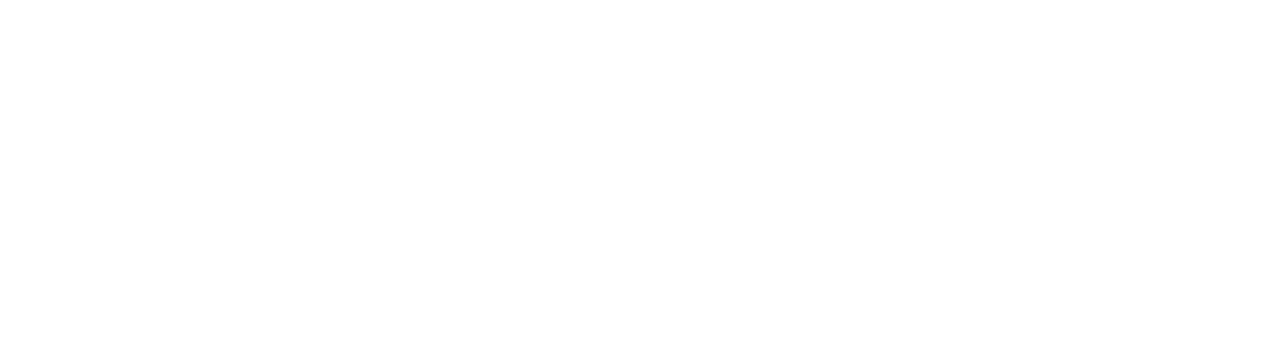
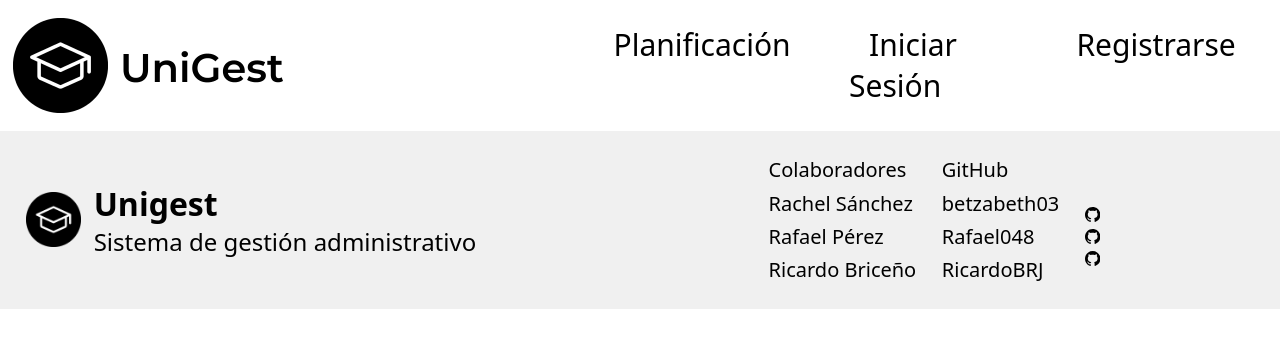
Before and after one commit to betzabeth03/UniGest, a React (Create React App) app in the folder fronted/: page /FormActivitiesAdd in a window 1280 px wide. Before the commit this address had no page. Shown: the top 348 px of the page. Built offline with nearby package versions, Linux system fonts and the light colour scheme.

Commit message:
Header modificaciones

```diff
--- a/fronted/src/components/FormLogin.jsx
+++ b/fronted/src/components/FormLogin.jsx
@@ -25,6 +25,7 @@
   }
   return (
     <div>
+      <div className='buildLogin'>
           <div className='imageLogin'>
               <img src={logoSolo} alt="logoSolo" width='40%'/>
           </div>
@@ -40,6 +41,10 @@
               <a href="RegisterUser"> Registrarse</a>
               </p>
           </form>
+          <div className='nameLogin'>
+              Unigest
+          </div>
+      </div>
     </div>
   )
 }
--- a/fronted/src/components/Header.jsx
+++ b/fronted/src/components/Header.jsx
@@ -2,21 +2,37 @@
 import img from '../assets/logo.png'
 import '../css/Header.css'
 
-export default function Header({active}) {
+export default function Header({landing, active, formAddAct}) {
   return (
     <div>
         <header className='header'>
             <div className='logo'>
                 <img src={img} alt="logoImg" />
             </div>
-            <ul className='links'>
-                <li><a href="s" className='link'>Planificación</a></li>
-               {active?null:<li><a href="RegisterUser" className='link'>Registrarse</a></li>}
 
-                { active ? <li><a href="s" className='link'>Actividades</a></li> : null }
-                { active ? <li><a href="s" className='link'>Inicio</a></li> : null}
-                { active ? <li><a href="s" className='link'>Cerrar Sesión</a></li> :<li><a href="Login" className='link'>Iniciar Sesión</a></li>}
-            </ul>
+            {
+              landing ?
+              <ul className='links'>
+               { active ? <li><a href="/" className={landing ? 'link active' : 'link'}>Inicio</a></li> : null}
+               { active ? <li><a href="s" className='link'>Actividades</a></li> : null }
+               <li><a href="s" className='link'>Planificación</a></li>
+               { active ? <li><a href="s" className='link'>Cerrar Sesión</a></li> :<li><a href="Login" className='link'>Iniciar Sesión</a></li>}
+              {active?null:<li><a href="RegisterUser" className='link'>Registrarse</a></li>}
+           </ul> : null
+            }
+
+            {
+              formAddAct ?
+              <ul className='links'>
+               { active ? <li><a href="/" className='link active'>Inicio</a></li> : null}
+               { active ? <li><a href="s" className='link'>Actividades</a></li> : null }
+               <li><a href="s" className='link'>Planificación</a></li>
+               { active ? <li><a href="s" className='link'>Cerrar Sesión</a></li> :<li><a href="Login" className='link'>Iniciar Sesión</a></li>}
+              {active?null:<li><a href="RegisterUser" className='link'>Registrarse</a></li>}
+           </ul> : null
+            }
+
+
         </header>
     </div>
   )
--- a/fronted/src/css/FormLogin.css
+++ b/fronted/src/css/FormLogin.css
@@ -2,13 +2,23 @@
     display: flex;
     flex-direction: column;
     width: 30vw;
-    height: 70vh;
+    height: 60vh;
     gap: 2vw;
-    padding: 2vw;
-    border-radius: 30px;
-    background-color: rgba(255, 255, 255, 0.753);
+    padding: 1vw;
     justify-content: center;
     align-items: center;
+}
+
+.buildLogin{
+    background-color: rgba(255, 255, 255, 0.753);
+    padding: 1vw;
+    border-radius: 30px;
+}
+
+.nameLogin{
+    font-size: 36px;
+    font-weight: bolder;
+    text-align: center;
 }
 
 .inputLogin{
--- a/fronted/src/css/Header.css
+++ b/fronted/src/css/Header.css
@@ -22,6 +22,11 @@
     border-radius: 35px;
 }
 
+.active{
+    background-color: black;
+    color: white;
+}
+
 .link:hover{
     background-color: black;
     color: white;
@@ -35,4 +40,6 @@
     gap: 3vw;
     padding: .9vw;
     font-size: 30px;
+    width: 60%;
+
 }
--- a/fronted/src/index.js
+++ b/fronted/src/index.js
@@ -6,7 +6,7 @@
 import { BrowserRouter, Routes, Route } from 'react-router-dom';
 import RegisterUser from './pages/RegisterUser';
 import Login from './pages/Login';
-
+import FormActivitiesAdd from './pages/FormActivitiesAdd';
 
 const root = ReactDOM.createRoot(document.getElementById('root'));
 root.render(
@@ -15,6 +15,7 @@
       <Route path='/' exact element={<App/>} />
       <Route path='RegisterUser' element={<RegisterUser/>}/>
       <Route path='Login' element={<Login/>}/>
+      <Route path='FormActivitiesAdd' element={<FormActivitiesAdd/>}/>
     </Routes>
   </BrowserRouter>
 );
--- /dev/null
+++ b/fronted/src/pages/FormActivitiesAdd.jsx
@@ -0,0 +1,16 @@
+import React from 'react'
+import Header from '../components/Header'
+import Footer from '../components/Footer'
+
+export default function FormActivitiesAdd() {
+    const formAddAct = true
+  return (
+    <div>
+        <Header formAddAct={formAddAct}/>
+
+        <Footer/>
+
+
+    </div>
+  )
+}
--- a/fronted/src/pages/Landing.jsx
+++ b/fronted/src/pages/Landing.jsx
@@ -7,6 +7,7 @@
 import Cookies from 'js-cookie'
 
 export default  function Landing() {
+  const landing = true
   const token = Cookies.get('jwt')
   const [active, setActive] = useState(null)
   useEffect(()=>{
@@ -24,7 +25,7 @@
   return (
 
     <div className='landing'>
-        <Header active={active}/>
+        <Header active={active} landing={landing}/>
     <p> {active} </p>
         <section className='mainLanding'>
             <TextBox
```
Lines whose indentation alone changed are shown as unchanged.
